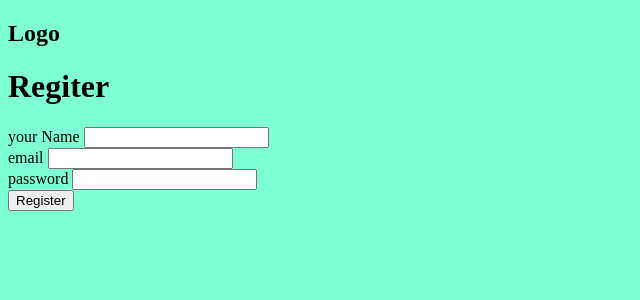
After one commit to mehrangcode/slim, a PHP site: template resources/views/Auth/register.twig in a window 1280 px wide. The commit adds this page. Shown: the top 300 px of the page, without its empty margins (0-640 px from the left). Run offline with PHP 8.4, Linux system fonts and the light colour scheme; the template is opened without the code that fills it, so the values that code supplies are empty; some libraries are stand-ins or nearby versions.

Commit message:
register

```diff
--- a/app/Controllers/HomeController.php
+++ b/app/Controllers/HomeController.php
@@ -7,11 +7,6 @@ class HomeController extends Controller
 
 
     public function index ($request, $response) {
-
-        $user = \App\Models\User::find(1);
-        var_dump($user->name);
-        die();
-
         return $this->view->render($response, "home.twig");
     }
 
--- a/app/Models/User.php
+++ b/app/Models/User.php
@@ -10,7 +10,6 @@ class User extends Model
     protected $fillable = [
         'name',
         'email',
-        'username',
         'password',
         'avatar'
     ];
--- a/app/routes/web.php
+++ b/app/routes/web.php
@@ -3,7 +3,8 @@
 $app->get('/', function ($request, $response, $args) {
     return $this->view->render($response, 'home.twig');
 });
-$app->get('/home', "HomeController:index");
+$app->get('/home', "HomeController:index")->setName('homePage');
 
 
-$app->get('/user', "UserController:create");
+$app->get('/register', "UserController:registerForm")->setName('auth.register');
+$app->post('/register', "UserController:register");
--- /dev/null
+++ b/resources/views/Auth/register.twig
@@ -0,0 +1,32 @@
+{% extends 'template/app.twig' %}
+
+
+
+        {% block content %}
+
+        <div class="registerForm">
+            <h1>
+                Regiter
+            </h1>
+            <div class="FormContainer">
+                <form action="{{path_for('auth.register')}}" method="post">
+
+                    <div class="formControl">
+                        <label for="yourName">your Name</label>
+                        <input type="text" id="yourName" name="name">
+                    </div>
+                    <div class="formControl">
+                        <label for="email">email</label>
+                        <input type="text" id="email" name="email">
+                    </div>
+                    <div class="formControl">
+                        <label for="password">password</label>
+                        <input type="text" id="password" name="password">
+                    </div>
+                    <div class="formControl">
+                        <button type="submit">Register</button>
+                    </div>
+                </form>
+            </div>
+        </div>
+        {% endblock %}
```
Also changed, not shown: app/Controllers/UserController.php (+15 -1 lines).
